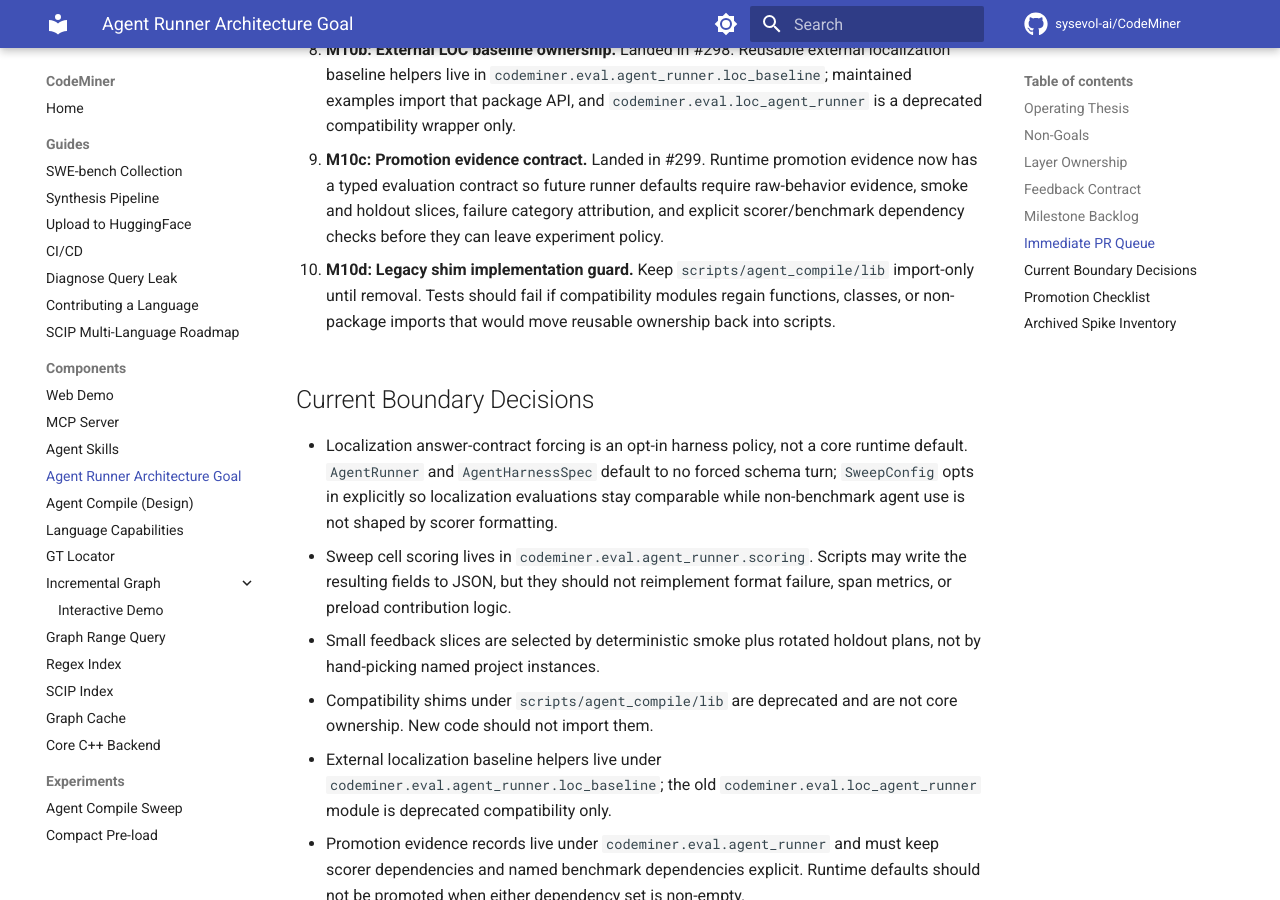
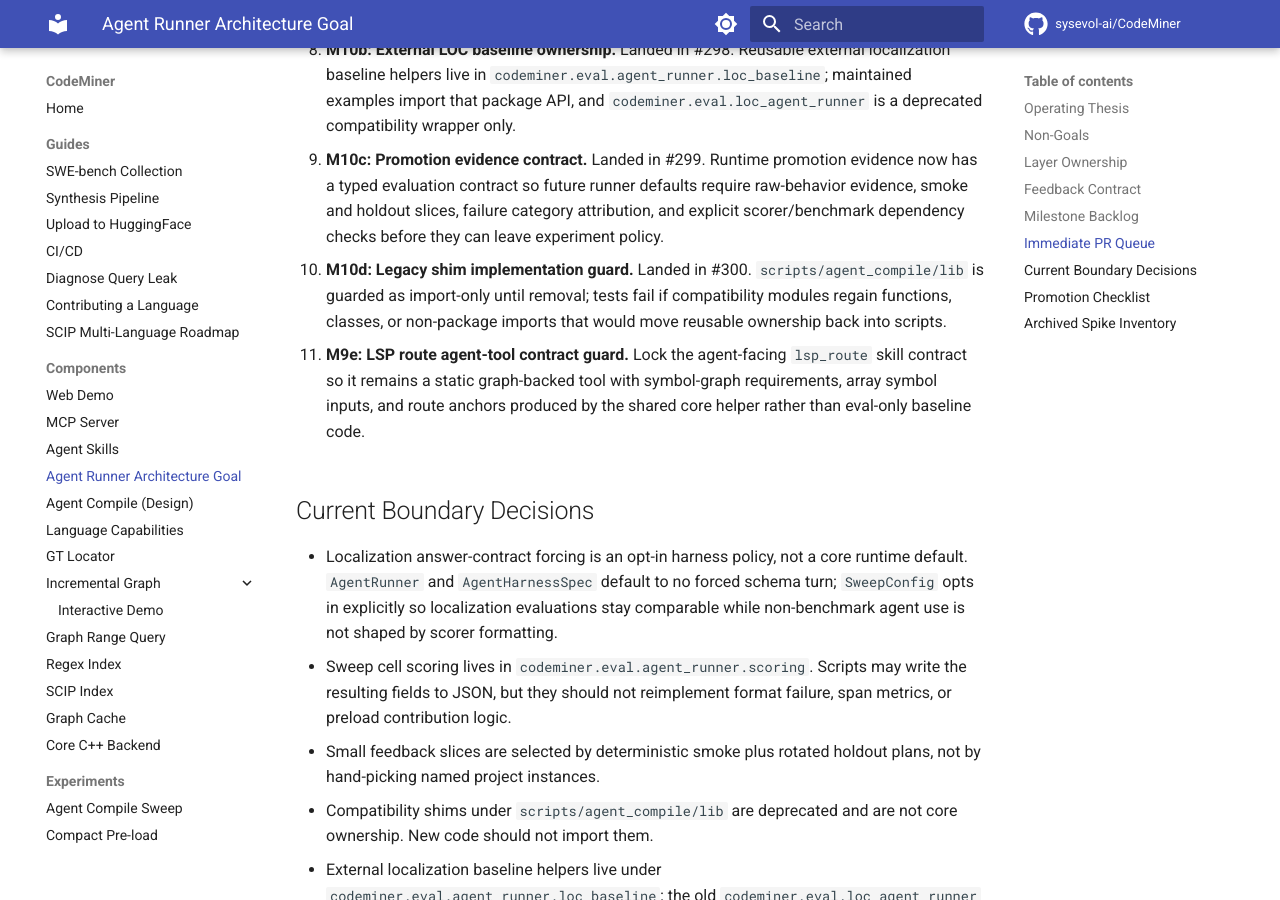
Before and after one commit to MarinaMackay/CodeNib, an MkDocs documentation site: the page built from docs/agent_runner_architecture_goal.md, in a window 1280 px wide and 900 px high, scrolled down 4064 px. Built offline with MkDocs 1.6.1 and Material for MkDocs 9.7.7, drawn with Linux system fonts in a browser that asks for light colours; comment, search, counter and statistics services are not loaded.

Commit message:
test(agent): guard lsp route skill contract
Lock the agent-facing lsp_route skill contract with a focused unit guard and update the architecture roadmap.

```diff
--- a/docs/agent_runner_architecture_goal.md
+++ b/docs/agent_runner_architecture_goal.md
@@ -155,9 +155,15 @@ benchmark cell is currently easiest to improve.
    dependency checks before they can leave experiment policy.
 
 10. **M10d: Legacy shim implementation guard.**
-    Keep `scripts/agent_compile/lib` import-only until removal. Tests should
-    fail if compatibility modules regain functions, classes, or non-package
-    imports that would move reusable ownership back into scripts.
+    Landed in #300. `scripts/agent_compile/lib` is guarded as import-only until
+    removal; tests fail if compatibility modules regain functions, classes, or
+    non-package imports that would move reusable ownership back into scripts.
+
+11. **M9e: LSP route agent-tool contract guard.**
+    Lock the agent-facing `lsp_route` skill contract so it remains a static
+    graph-backed tool with symbol-graph requirements, array symbol inputs, and
+    route anchors produced by the shared core helper rather than eval-only
+    baseline code.
 
 ## Current Boundary Decisions
 
```
Also changed, not shown: 1 other file.
